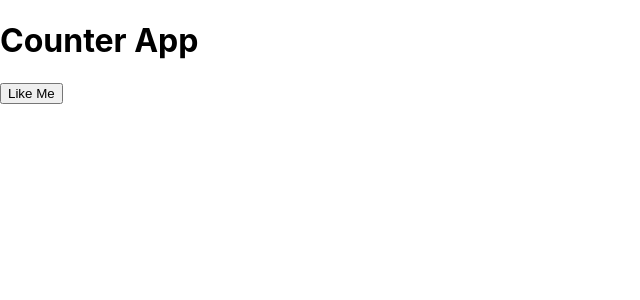
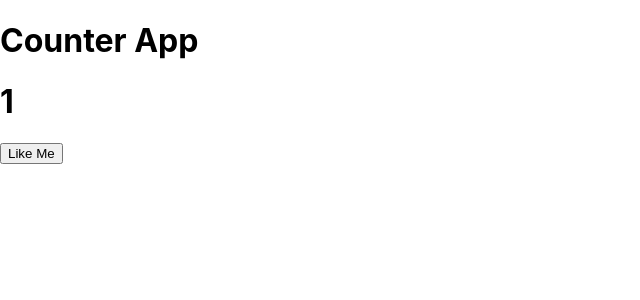
Before and after one commit to Amit-cdac/firstApp, a React (Create React App) app: page / in a window 1280 px wide. Shown: the top 300 px of the page, without its empty margins (0-640 px from the left). Built offline with nearby package versions, Linux system fonts and the light colour scheme.

Commit message:
b1-counter-v2

```diff
--- a/src/App.js
+++ b/src/App.js
@@ -1,3 +1,5 @@
+import { useState } from "react";
+
 function App() {
   return (
     <>
@@ -9,14 +11,23 @@ function App() {
 
 // UserDefineTag
 function CounterApp() {
+  // Data Member :: stateless/ stateful
+  // let counter = 1; // stateless
+  let [counter, setCounter] = useState(1); // to create stateful variable + this will help to perform dom operation.
+
   // Member Function
   let likeMeAction = () => {
-    // alert();
-    console.log("I m button click");
+    counter = counter + 1;
+    console.log("I m button click", counter);
+
+    // Asking REACT TO PERFOMR DOM OEPRATION
+    // Calling setCounter => DOM Operation
+    setCounter(counter);
   };
 
   return (
     <>
+      <h1>{counter}</h1>
       <input type="button" value="Like Me" onClick={likeMeAction} />
     </>
   );
```
